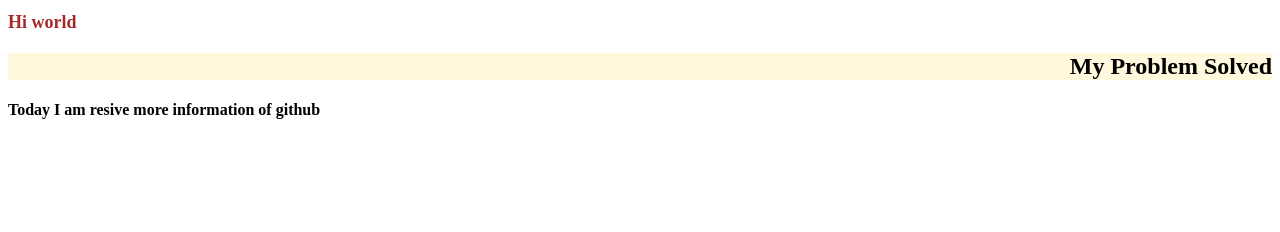
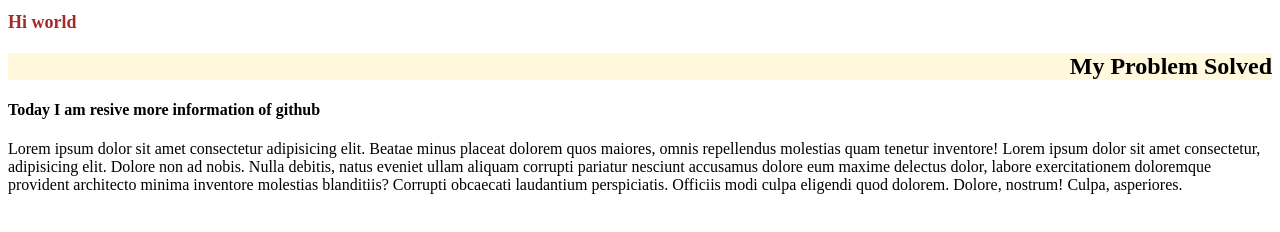
Before and after one commit to zjria/4th-repo, a plain HTML site: page index.html in a window 1280 px wide. Drawn offline with Linux system fonts and the light colour scheme.

Commit message:
pragrap add

```diff
--- a/index.html
+++ b/index.html
@@ -11,5 +11,6 @@
     <h1>Hi world</h1>
     <h2>My Problem Solved</h2>
     <h4>Today I am resive more information of github</h4>
+    <p>Lorem ipsum dolor sit amet consectetur adipisicing elit. Beatae minus placeat dolorem quos maiores, omnis repellendus molestias quam tenetur inventore! Lorem ipsum dolor sit amet consectetur, adipisicing elit. Dolore non ad nobis. Nulla debitis, natus eveniet ullam aliquam corrupti pariatur nesciunt accusamus dolore eum maxime delectus dolor, labore exercitationem doloremque provident architecto minima inventore molestias blanditiis? Corrupti obcaecati laudantium perspiciatis. Officiis modi culpa eligendi quod dolorem. Dolore, nostrum! Culpa, asperiores.</p>
 </body>
 </html>
```
